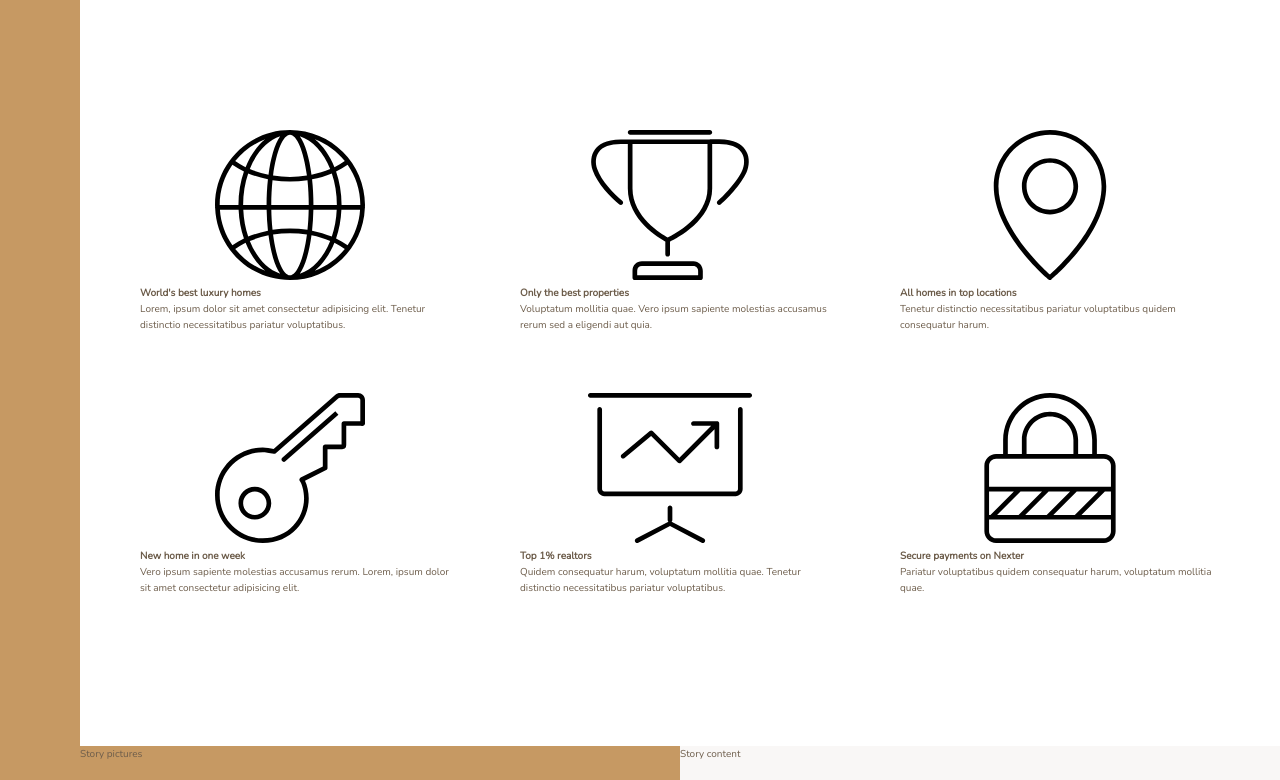
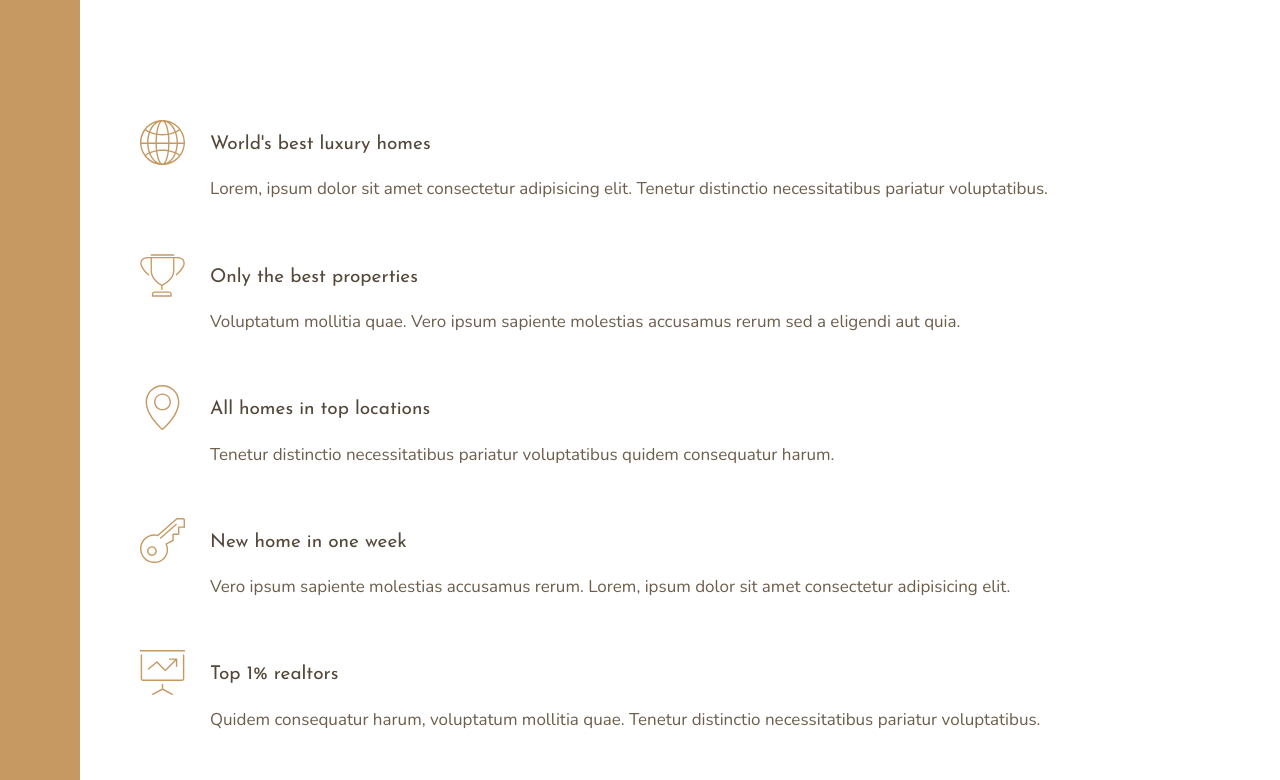
Before and after one commit to ulikverse/Nexter, a website: page index.html in a window 1280 px wide. Shown: the part 660-1440 px from the top of the page. Drawn offline with nearby package versions, Linux system fonts and the light colour scheme.

Commit message:
Building the Features Section - Part 2

```diff
--- a/index.html
+++ b/index.html
@@ -26,7 +26,7 @@
         <svg class="feature__icon">
           <use xlink:href="img/sprite.svg#icon-global"></use>
         </svg>
-        <h4 class="heading-4">World's best luxury homes</h4>
+        <h4 class="heading-4 heading-4--dark">World's best luxury homes</h4>
         <p class="feature__text">
           Lorem, ipsum dolor sit amet consectetur adipisicing elit. Tenetur
           distinctio necessitatibus pariatur voluptatibus.
@@ -37,7 +37,7 @@
         <svg class="feature__icon">
           <use xlink:href="img/sprite.svg#icon-trophy"></use>
         </svg>
-        <h4 class="heading-4">Only the best properties</h4>
+        <h4 class="heading-4 heading-4--dark">Only the best properties</h4>
         <p class="feature__text">
           Voluptatum mollitia quae. Vero ipsum sapiente molestias accusamus
           rerum sed a eligendi aut quia.
@@ -48,7 +48,7 @@
         <svg class="feature__icon">
           <use xlink:href="img/sprite.svg#icon-map-pin"></use>
         </svg>
-        <h4 class="heading-4">All homes in top locations</h4>
+        <h4 class="heading-4 heading-4--dark">All homes in top locations</h4>
         <p class="feature__text">
           Tenetur distinctio necessitatibus pariatur voluptatibus quidem
           consequatur harum.
@@ -59,7 +59,7 @@
         <svg class="feature__icon">
           <use xlink:href="img/sprite.svg#icon-key"></use>
         </svg>
-        <h4 class="heading-4">New home in one week</h4>
+        <h4 class="heading-4 heading-4--dark">New home in one week</h4>
         <p class="feature__text">
           Vero ipsum sapiente molestias accusamus rerum. Lorem, ipsum dolor sit
           amet consectetur adipisicing elit.
@@ -70,7 +70,7 @@
         <svg class="feature__icon">
           <use xlink:href="img/sprite.svg#icon-presentation"></use>
         </svg>
-        <h4 class="heading-4">Top 1% realtors</h4>
+        <h4 class="heading-4 heading-4--dark">Top 1% realtors</h4>
         <p class="feature__text">
           Quidem consequatur harum, voluptatum mollitia quae. Tenetur distinctio
           necessitatibus pariatur voluptatibus.
@@ -81,7 +81,7 @@
         <svg class="feature__icon">
           <use xlink:href="img/sprite.svg#icon-lock"></use>
         </svg>
-        <h4 class="heading-4">Secure payments on Nexter</h4>
+        <h4 class="heading-4 heading-4--dark">Secure payments on Nexter</h4>
         <p class="feature__text">
           Pariatur voluptatibus quidem consequatur harum, voluptatum mollitia
           quae.
--- a/sass/_features.scss
+++ b/sass/_features.scss
@@ -4,6 +4,27 @@
   margin: 15rem 0;
 
   display: grid;
-  grid-template-columns: repeat(3, 1fr);
+  // grid-template-columns: repeat(3, 1fr);
+  grid-template-columns: repeat(autofit, minmax(25rem, 1fr));
   grid-gap: 6rem;
+  align-items: start;
 }
+
+.feature {
+  display: grid;
+  grid-template-columns: min-content 1fr;
+  grid-row-gap: 1.5rem;
+  grid-column-gap: 2.5rem;
+
+  &__icon {
+    fill: $color-primary;
+    width: 4.5rem;
+    height: 4.5rem;
+    grid-row: 1 / span 2;
+    transform: translateY(-1rem);
+  }
+
+  &__text {
+    font-size: 1.7rem;
+  }
+}
--- a/sass/_typography.scss
+++ b/sass/_typography.scss
@@ -0,0 +1,29 @@
+%heading {
+  font-family: $font-display;
+  font-weight: 400;
+}
+
+.heading-1 {
+  @extend %heading;
+}
+
+.heading-2 {
+  @extend %heading;
+}
+
+.heading-3 {
+  @extend %heading;
+}
+
+.heading-4 {
+  @extend %heading;
+  font-size: 1.9rem;
+
+  &--light {
+    color: $color-grey-light-1;
+  }
+
+  &--dark {
+    color: $color-grey-dark-1;
+  }
+}
```
Also changed, not shown: css/style.css.
